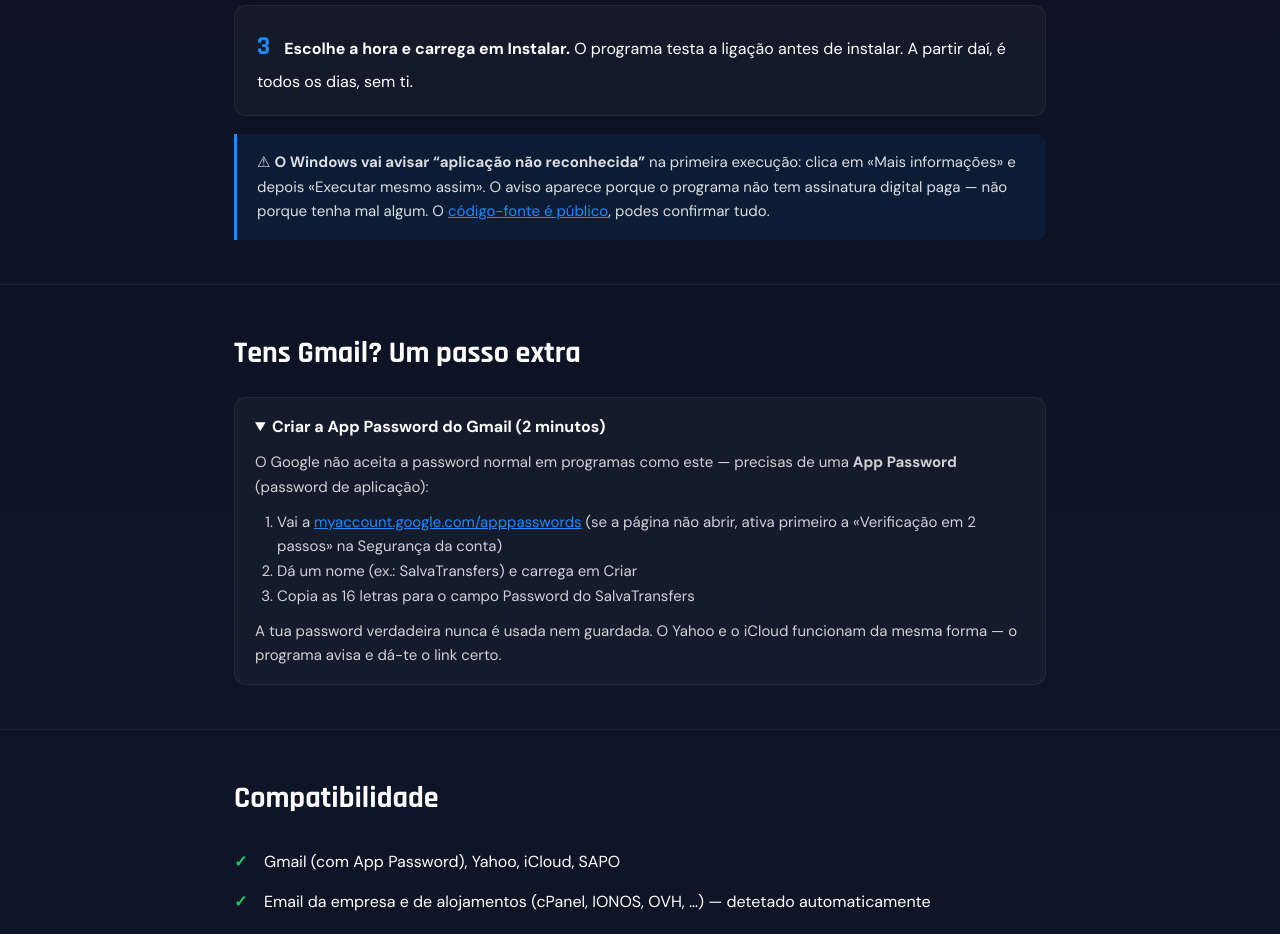
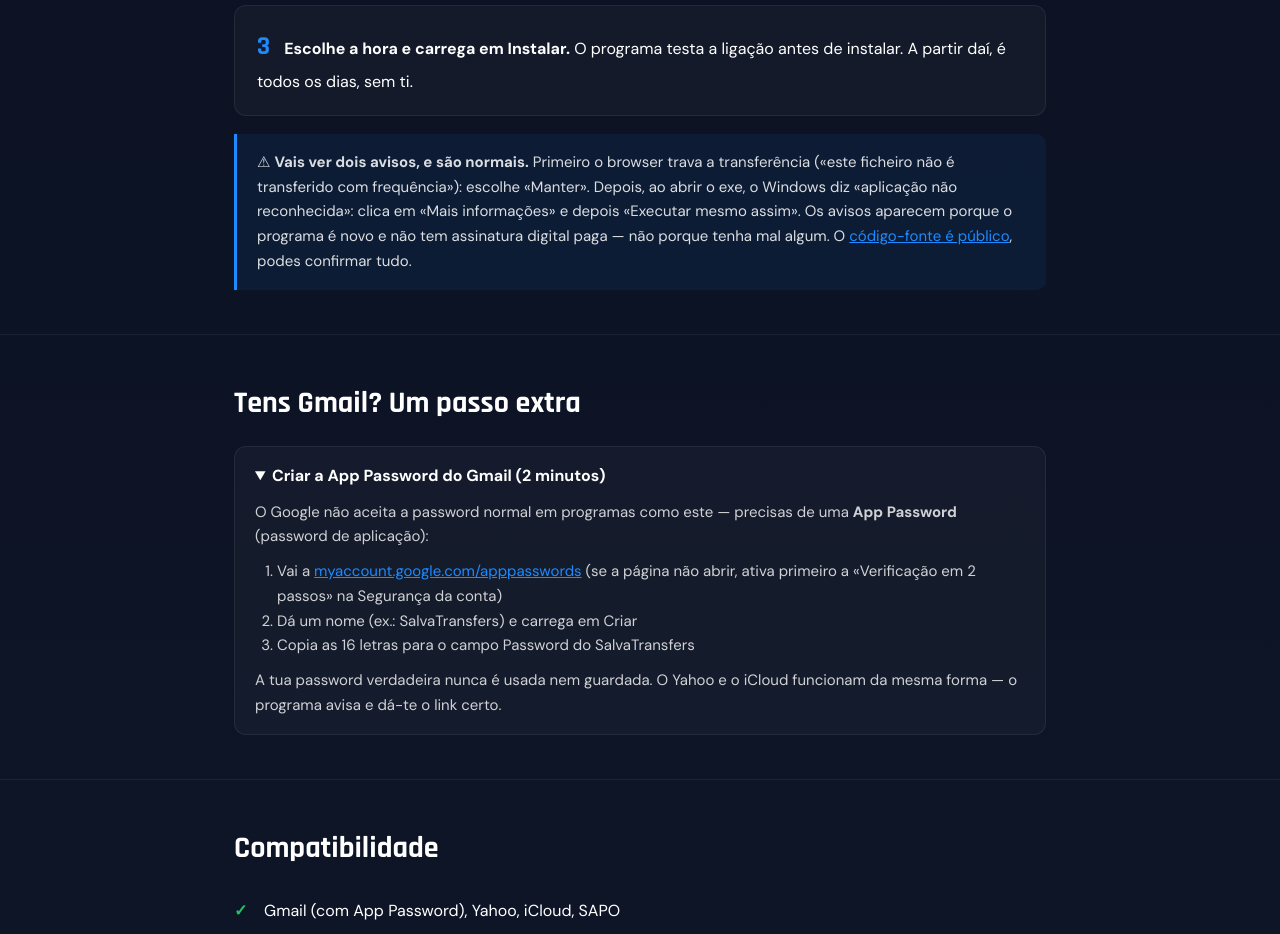
Before and after one commit to bbelchioravac-design/aliosone, a plain HTML site: page salvatransfers/index.html in a window 1280 px wide. Shown: the part 1340-2274 px from the top of the page. Drawn offline with Linux system fonts and the light colour scheme.

Commit message:
SalvaTransfers: nota cobre os dois avisos (browser + SmartScreen)

```diff
--- a/salvatransfers/index.html
+++ b/salvatransfers/index.html
@@ -89,7 +89,7 @@
       <div class="passo"><b>Duplo-clique em SalvaTransfers.exe.</b> Escreve o teu email e password — o programa descobre sozinho o servidor do teu fornecedor.</div>
       <div class="passo"><b>Escolhe a hora e carrega em Instalar.</b> O programa testa a ligação antes de instalar. A partir daí, é todos os dias, sem ti.</div>
     </div>
-    <div class="nota">⚠ <b>O Windows vai avisar “aplicação não reconhecida”</b> na primeira execução: clica em «Mais informações» e depois «Executar mesmo assim». O aviso aparece porque o programa não tem assinatura digital paga — não porque tenha mal algum. O <a href="https://github.com/bbelchioravac-design/salvatransfers" target="_blank" rel="noopener">código-fonte é público</a>, podes confirmar tudo.</div>
+    <div class="nota">⚠ <b>Vais ver dois avisos, e são normais.</b> Primeiro o browser trava a transferência («este ficheiro não é transferido com frequência»): escolhe «Manter». Depois, ao abrir o exe, o Windows diz «aplicação não reconhecida»: clica em «Mais informações» e depois «Executar mesmo assim». Os avisos aparecem porque o programa é novo e não tem assinatura digital paga — não porque tenha mal algum. O <a href="https://github.com/bbelchioravac-design/salvatransfers" target="_blank" rel="noopener">código-fonte é público</a>, podes confirmar tudo.</div>
   </div>
 </section>
 
```
